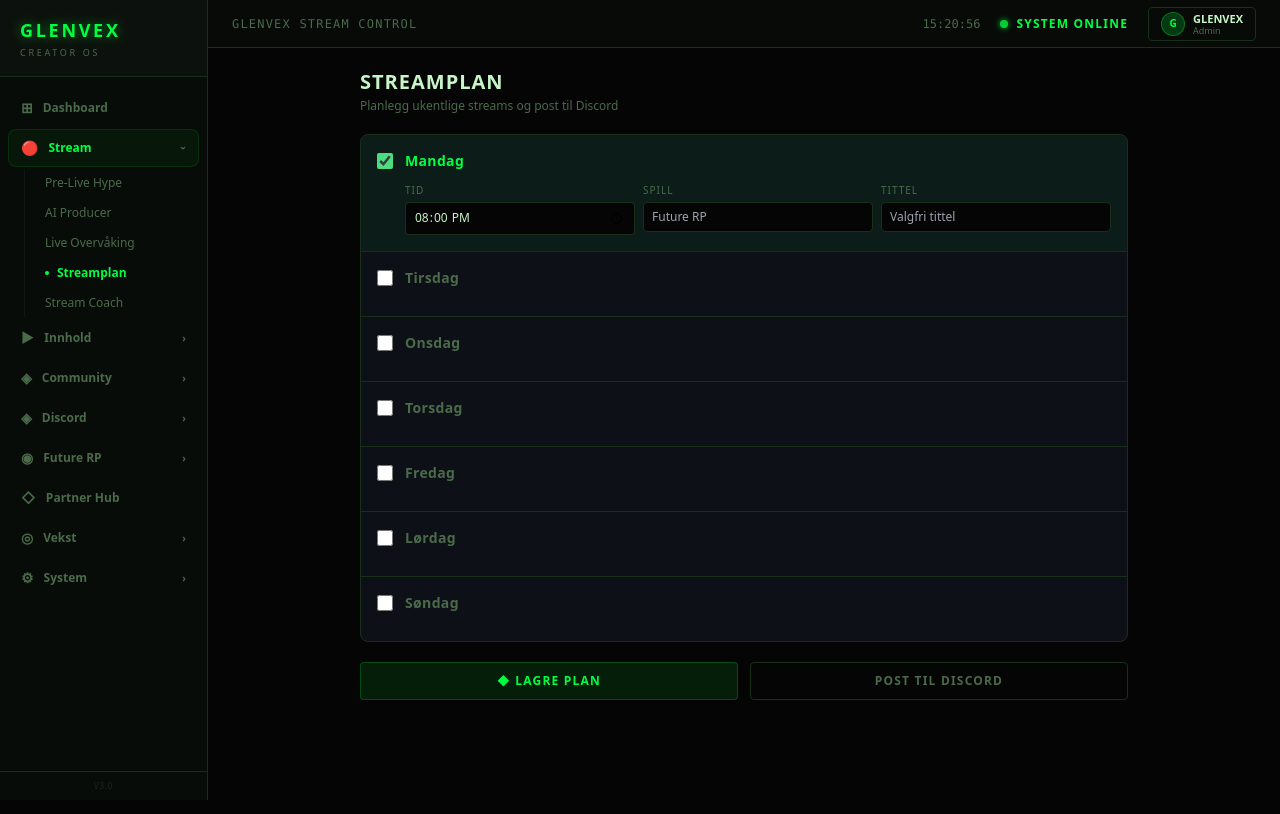
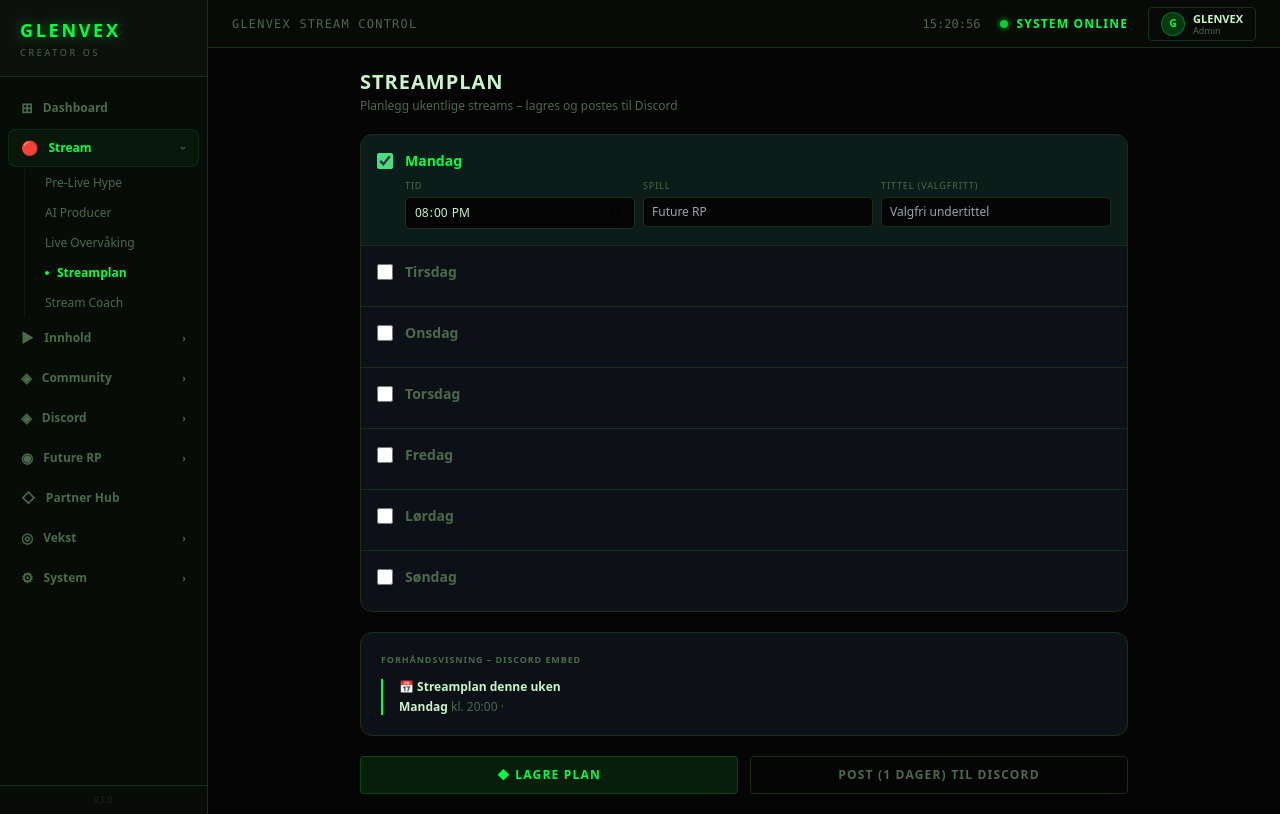
Before and after one commit to villmarkshjornet-boop/glenvex-stream-control, a Next.js app: page /streamplan in a window 1280 px wide. Both pictures are taken after a click on the checkbox 385 px from the left and 161 px from the top of the page. Built offline with nearby package versions, Linux system fonts and the light colour scheme.

Commit message:
Fix streamplan: correct Discord posting + save to Content Library

```diff
--- /dev/null
+++ b/src/app/api/streamplan/post/route.ts
@@ -0,0 +1,90 @@
+import { NextRequest, NextResponse } from 'next/server';
+import { addContent } from '@/lib/contentLibrary';
+
+export const dynamic = 'force-dynamic';
+
+const DISCORD_API = 'https://discord.com/api/v10';
+
+function botHeaders() {
+  return {
+    Authorization: `Bot ${process.env.DISCORD_BOT_TOKEN}`,
+    'Content-Type': 'application/json',
+  };
+}
+
+interface StreamDay {
+  dag: string;
+  tid: string;
+  spill: string;
+  tittel: string;
+  aktiv: boolean;
+}
+
+export async function POST(req: NextRequest) {
+  const { plan } = await req.json() as { plan: StreamDay[] };
+  const kanalId = process.env.DISCORD_CHAT_CHANNEL_ID;
+
+  if (!kanalId) {
+    return NextResponse.json({ error: 'DISCORD_CHAT_CHANNEL_ID mangler i Vercel env vars' }, { status: 400 });
+  }
+
+  const aktive = plan.filter(d => d.aktiv);
+
+  if (aktive.length === 0) {
+    return NextResponse.json({ error: 'Ingen aktive stream-dager å poste' }, { status: 400 });
+  }
+
+  const planLinjer = aktive
+    .map(d => `**${d.dag}** kl. ${d.tid}  ·  ${d.spill}${d.tittel ? `  –  *${d.tittel}*` : ''}`)
+    .join('\n');
+
+  const embed = {
+    title: '📅 Streamplan denne uken',
+    description: planLinjer,
+    color: 0x00ff41,
+    fields: [
+      {
+        name: '📺 Se streamen her',
+        value: `[twitch.tv/glenvex](${process.env.TWITCH_URL || 'https://twitch.tv/glenvex'})`,
+        inline: true,
+      },
+    ],
+    footer: { text: 'GLENVEX Stream Control • Streamplan' },
+    timestamp: new Date().toISOString(),
+  };
+
+  const res = await fetch(`${DISCORD_API}/channels/${kanalId}/messages`, {
+    method: 'POST',
+    headers: botHeaders(),
+    body: JSON.stringify({ embeds: [embed] }),
+  });
+
+  if (!res.ok) {
+    const err = await res.text();
+    return NextResponse.json({ error: `Discord feil ${res.status}: ${err}` }, { status: 500 });
+  }
+
+  const msg = await res.json() as any;
+
+  // Lagre til content library
+  addContent({
+    tittel: `Streamplan – uke ${getWeekNumber()}`,
+    type: 'streamplan',
+    status: 'publisert',
+    tekst: planLinjer,
+    kanalId,
+    modul: 'Streamplan',
+    opprettetAv: 'dashboard',
+    discordMsgId: msg.id,
+    publisert: new Date().toISOString(),
+    tags: aktive.map(d => d.dag),
+  });
+
+  return NextResponse.json({ ok: true, msgId: msg.id, antallDager: aktive.length });
+}
+
+function getWeekNumber(): number {
+  const now = new Date();
+  const start = new Date(now.getFullYear(), 0, 1);
+  return Math.ceil(((now.getTime() - start.getTime()) / 86_400_000 + start.getDay() + 1) / 7);
+}
--- a/src/app/streamplan/page.tsx
+++ b/src/app/streamplan/page.tsx
@@ -11,17 +11,17 @@ interface StreamDay {
 }
 
 const DAGER = ['Mandag', 'Tirsdag', 'Onsdag', 'Torsdag', 'Fredag', 'Lørdag', 'Søndag'];
-
 const TOM: StreamDay[] = DAGER.map(dag => ({ dag, tid: '20:00', spill: '', tittel: '', aktiv: false }));
 
 export default function StreamplanPage() {
   const [plan, setPlan] = useState<StreamDay[]>(TOM);
   const [lagret, setLagret] = useState(false);
   const [posting, setPosting] = useState(false);
+  const [postRes, setPostRes] = useState<{ ok: boolean; msg: string } | null>(null);
 
   useEffect(() => {
     fetch('/api/streamplan').then(r => r.json()).then(d => {
-      if (d.length > 0) setPlan(d);
+      if (Array.isArray(d) && d.length > 0) setPlan(d);
     }).catch(() => {});
   }, []);
 
@@ -41,53 +41,64 @@ export default function StreamplanPage() {
 
   async function postTilDiscord() {
     setPosting(true);
-    const aktive = plan.filter(d => d.aktiv);
-    const tekst = aktive.length === 0
-      ? 'Ingen streams planlagt denne uken.'
-      : aktive.map(d => `**${d.dag}** kl. ${d.tid} – ${d.spill}${d.tittel ? ` – ${d.tittel}` : ''}`).join('\n');
+    setPostRes(null);
+    try {
+      // Lagre først, så post
+      await fetch('/api/streamplan', {
+        method: 'POST',
+        headers: { 'Content-Type': 'application/json' },
+        body: JSON.stringify(plan),
+      });
 
-    const kanalId = process.env.NEXT_PUBLIC_CHAT_CHANNEL_ID;
+      const res = await fetch('/api/streamplan/post', {
+        method: 'POST',
+        headers: { 'Content-Type': 'application/json' },
+        body: JSON.stringify({ plan }),
+      });
+      const data = await res.json();
 
-    await fetch('/api/polls', {
-      method: 'POST',
-      headers: { 'Content-Type': 'application/json' },
-      body: JSON.stringify({
-        spørsmål: '📅 Streamplan denne uken',
-        alternativer: aktive.slice(0, 4).map(d => `${d.dag} ${d.tid} – ${d.spill}`),
-      }),
-    }).catch(() => {});
-
-    // Post som vanlig melding
-    await fetch('/api/discord/test-live', { method: 'POST' }).catch(() => {});
+      if (res.ok) {
+        setPostRes({ ok: true, msg: `✓ Postet ${data.antallDager} stream-dager til Discord og lagret i Content Library` });
+      } else {
+        setPostRes({ ok: false, msg: `✗ ${data.error}` });
+      }
+    } catch (e) {
+      setPostRes({ ok: false, msg: `✗ Nettverksfeil: ${(e as Error).message}` });
+    }
     setPosting(false);
   }
+
+  const aktiveCount = plan.filter(d => d.aktiv).length;
 
   return (
     <div className="max-w-3xl mx-auto space-y-5">
       <div>
         <h1 className="text-xl font-black tracking-wider text-g-text uppercase">Streamplan</h1>
-        <p className="text-xs text-g-muted mt-0.5">Planlegg ukentlige streams og post til Discord</p>
+        <p className="text-xs text-g-muted mt-0.5">Planlegg ukentlige streams – lagres og postes til Discord</p>
       </div>
 
-      <div className="bg-g-card border border-g-border rounded-lg overflow-hidden">
+      <div className="bg-g-card border border-g-border rounded-xl overflow-hidden">
         <div className="divide-y divide-g-border">
           {plan.map((dag, i) => (
             <div key={dag.dag} className={`p-4 transition-all ${dag.aktiv ? 'bg-g-green/5' : ''}`}>
-              <div className="flex items-center gap-3 mb-3">
+              <div className="flex items-center gap-3 mb-2">
                 <input
                   type="checkbox"
                   checked={dag.aktiv}
                   onChange={e => oppdater(i, 'aktiv', e.target.checked)}
                   className="accent-green-400 w-4 h-4"
                 />
-                <span className={`text-sm font-bold tracking-wide ${dag.aktiv ? 'text-g-green' : 'text-g-muted'}`}>
+                <span className={`text-sm font-bold ${dag.aktiv ? 'text-g-green' : 'text-g-muted'}`}>
                   {dag.dag}
                 </span>
+                {dag.aktiv && dag.spill && (
+                  <span className="text-xs text-g-muted ml-auto">{dag.tid} · {dag.spill}</span>
+                )}
               </div>
               {dag.aktiv && (
                 <div className="grid grid-cols-3 gap-2 pl-7">
                   <div>
-                    <label className="text-[10px] text-g-muted uppercase tracking-widest block mb-1">Tid</label>
+                    <label className="text-[9px] text-g-muted uppercase tracking-widest block mb-1">Tid</label>
                     <input
                       type="time"
                       value={dag.tid}
@@ -96,7 +107,7 @@ export default function StreamplanPage() {
                     />
                   </div>
                   <div>
-                    <label className="text-[10px] text-g-muted uppercase tracking-widest block mb-1">Spill</label>
+                    <label className="text-[9px] text-g-muted uppercase tracking-widest block mb-1">Spill</label>
                     <input
                       value={dag.spill}
                       onChange={e => oppdater(i, 'spill', e.target.value)}
@@ -105,11 +116,11 @@ export default function StreamplanPage() {
                     />
                   </div>
                   <div>
-                    <label className="text-[10px] text-g-muted uppercase tracking-widest block mb-1">Tittel</label>
+                    <label className="text-[9px] text-g-muted uppercase tracking-widest block mb-1">Tittel (valgfritt)</label>
                     <input
                       value={dag.tittel}
                       onChange={e => oppdater(i, 'tittel', e.target.value)}
-                      placeholder="Valgfri tittel"
+                      placeholder="Valgfri undertittel"
                       className="w-full bg-g-bg border border-g-border rounded px-2 py-1.5 text-xs text-g-text outline-none focus:border-g-green/50"
                     />
                   </div>
@@ -120,14 +131,37 @@ export default function StreamplanPage() {
         </div>
       </div>
 
+      {/* Forhåndsvisning */}
+      {aktiveCount > 0 && (
+        <div className="bg-g-card border border-g-border rounded-xl p-5">
+          <p className="text-[9px] text-g-muted uppercase tracking-widest font-bold mb-3">Forhåndsvisning – Discord embed</p>
+          <div className="border-l-2 border-l-g-green pl-4 space-y-1">
+            <p className="text-xs font-bold text-g-text">📅 Streamplan denne uken</p>
+            {plan.filter(d => d.aktiv).map(d => (
+              <p key={d.dag} className="text-xs text-g-muted">
+                <span className="text-g-text font-semibold">{d.dag}</span> kl. {d.tid} · {d.spill}{d.tittel ? ` – ${d.tittel}` : ''}
+              </p>
+            ))}
+          </div>
+        </div>
+      )}
+
       <div className="flex gap-3">
-        <button onClick={lagre} className="flex-1 py-2.5 bg-g-green/10 border border-g-green/20 hover:bg-g-green/20 text-g-green text-xs font-bold tracking-widest uppercase rounded transition-all">
+        <button onClick={lagre}
+          className="flex-1 py-2.5 bg-g-green/10 border border-g-green/20 hover:bg-g-green/20 text-g-green text-xs font-bold tracking-widest uppercase rounded transition-all">
           {lagret ? '✓ Lagret' : '◆ Lagre plan'}
         </button>
-        <button onClick={postTilDiscord} disabled={posting} className="flex-1 py-2.5 bg-g-bg border border-g-border hover:border-g-green/30 text-g-muted hover:text-g-green text-xs font-bold tracking-widest uppercase rounded transition-all">
-          {posting ? 'Poster...' : 'Post til Discord'}
+        <button onClick={postTilDiscord} disabled={posting || aktiveCount === 0}
+          className="flex-1 py-2.5 bg-g-bg border border-g-border hover:border-g-green/30 text-g-muted hover:text-g-green text-xs font-bold tracking-widest uppercase rounded transition-all disabled:opacity-40">
+          {posting ? 'Poster...' : `Post ${aktiveCount > 0 ? `(${aktiveCount} dager)` : ''} til Discord`}
         </button>
       </div>
+
+      {postRes && (
+        <p className={`text-xs font-mono p-3 rounded-lg border ${postRes.ok ? 'text-g-green border-g-green/20 bg-g-green/5' : 'text-red-400 border-red-500/20 bg-red-500/5'}`}>
+          {postRes.msg}
+        </p>
+      )}
     </div>
   );
 }
```
